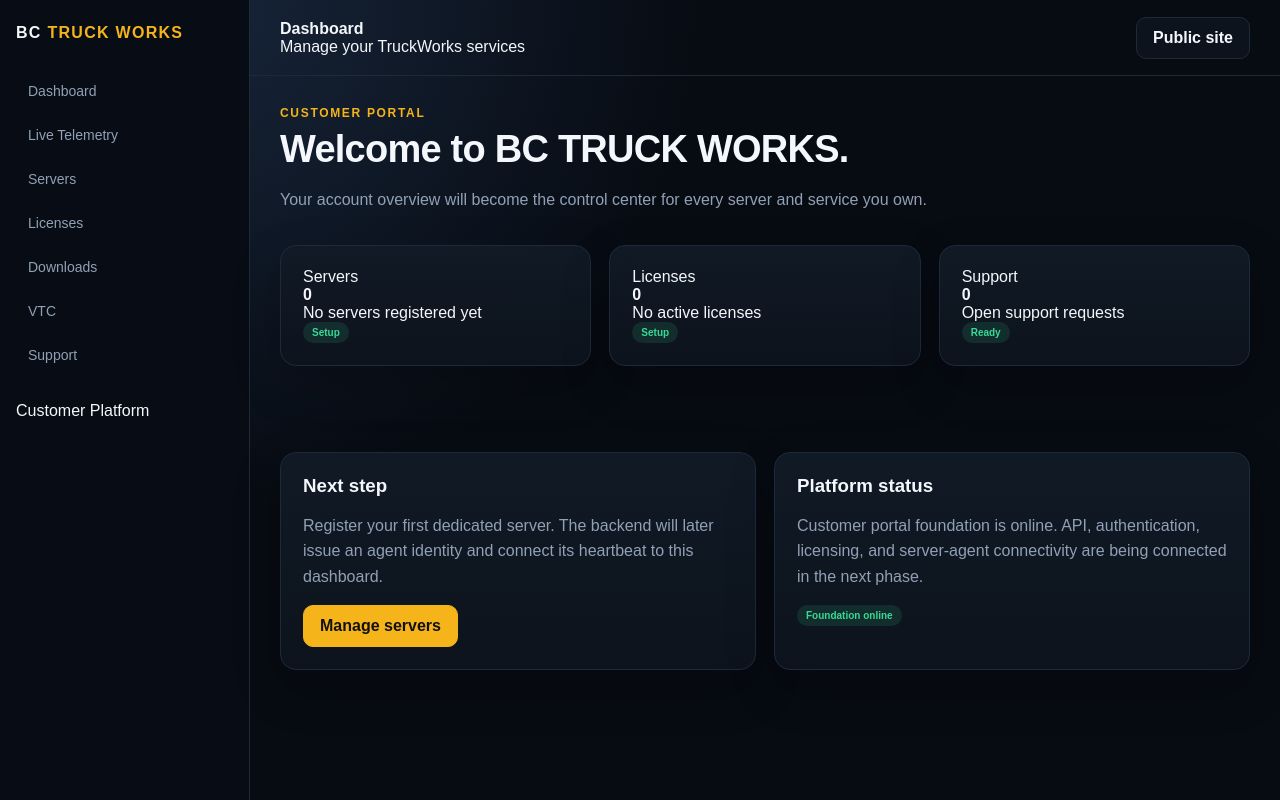
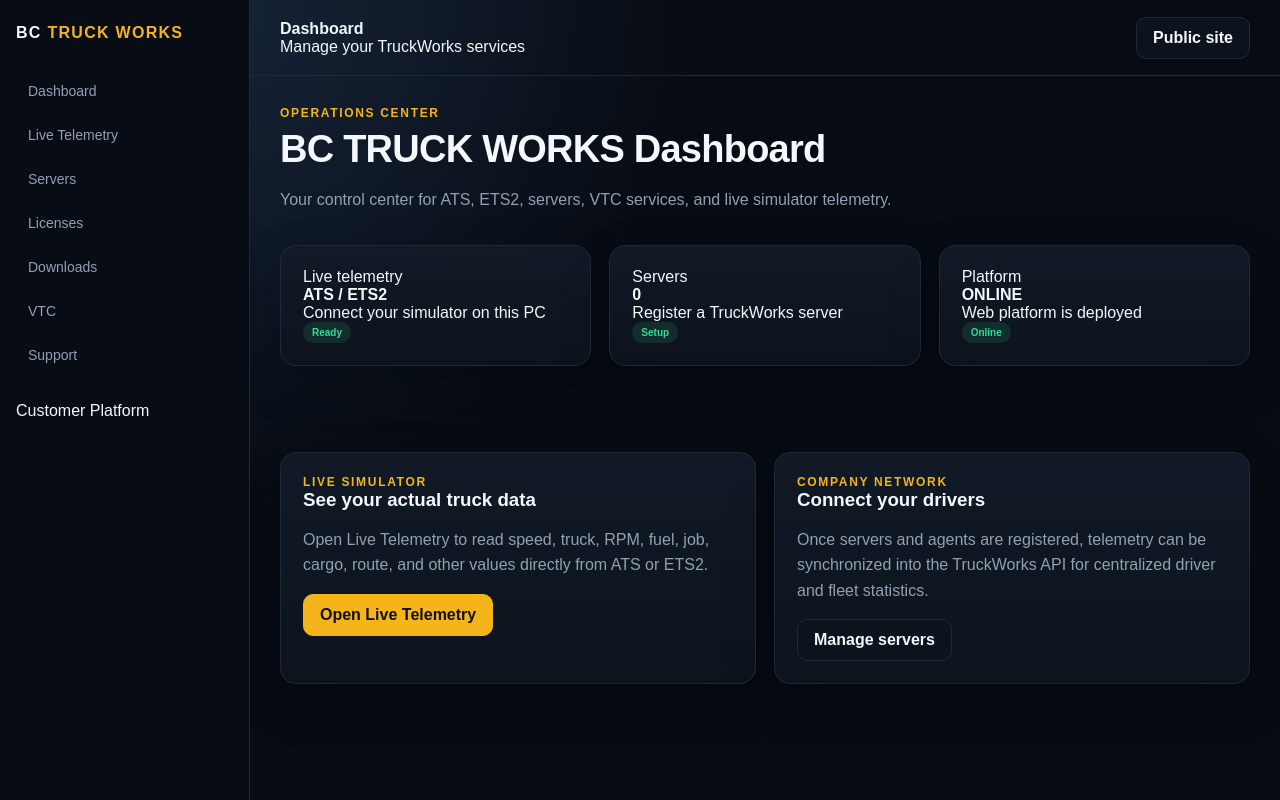
Before and after one commit to dospatch/truckWorks, a Next.js app in the folder apps/web/: page /dashboard in a window 1280 px wide. Built offline with nearby package versions, Linux system fonts and the light colour scheme.

Commit message:
Connect dashboard to live telemetry center

```diff
--- a/apps/web/app/dashboard/page.tsx
+++ b/apps/web/app/dashboard/page.tsx
@@ -1,13 +1,35 @@
+import Link from "next/link";
 import { DashboardShell } from "../components/DashboardShell";
 
 export default function DashboardPage() {
   return <DashboardShell title="Dashboard">
-    <div className="section-title"><div className="eyebrow">Customer Portal</div><h2>Welcome to BC TRUCK WORKS.</h2><p>Your account overview will become the control center for every server and service you own.</p></div>
+    <div className="section-title">
+      <div className="eyebrow">Operations Center</div>
+      <h2>BC TRUCK WORKS Dashboard</h2>
+      <p>Your control center for ATS, ETS2, servers, VTC services, and live simulator telemetry.</p>
+    </div>
+
     <div className="grid three">
-      <article className="card stat"><div><div className="kicker">Servers</div><strong>0</strong><div className="kicker">No servers registered yet</div></div><span className="badge warning">Setup</span></article>
-      <article className="card stat"><div><div className="kicker">Licenses</div><strong>0</strong><div className="kicker">No active licenses</div></div><span className="badge warning">Setup</span></article>
-      <article className="card stat"><div><div className="kicker">Support</div><strong>0</strong><div className="kicker">Open support requests</div></div><span className="badge">Ready</span></article>
+      <article className="card stat"><div><div className="kicker">Live telemetry</div><strong>ATS / ETS2</strong><div className="kicker">Connect your simulator on this PC</div></div><span className="badge">Ready</span></article>
+      <article className="card stat"><div><div className="kicker">Servers</div><strong>0</strong><div className="kicker">Register a TruckWorks server</div></div><span className="badge warning">Setup</span></article>
+      <article className="card stat"><div><div className="kicker">Platform</div><strong>ONLINE</strong><div className="kicker">Web platform is deployed</div></div><span className="badge">Online</span></article>
     </div>
-    <div className="section"><div className="grid two"><article className="card"><h3>Next step</h3><p>Register your first dedicated server. The backend will later issue an agent identity and connect its heartbeat to this dashboard.</p><a className="btn primary" href="/dashboard/servers">Manage servers</a></article><article className="card"><h3>Platform status</h3><p>Customer portal foundation is online. API, authentication, licensing, and server-agent connectivity are being connected in the next phase.</p><span className="badge">Foundation online</span></article></div></div>
+
+    <div className="section">
+      <div className="grid two">
+        <article className="card">
+          <div className="eyebrow">LIVE SIMULATOR</div>
+          <h3>See your actual truck data</h3>
+          <p>Open Live Telemetry to read speed, truck, RPM, fuel, job, cargo, route, and other values directly from ATS or ETS2.</p>
+          <Link className="btn primary" href="/dashboard/telemetry">Open Live Telemetry</Link>
+        </article>
+        <article className="card">
+          <div className="eyebrow">COMPANY NETWORK</div>
+          <h3>Connect your drivers</h3>
+          <p>Once servers and agents are registered, telemetry can be synchronized into the TruckWorks API for centralized driver and fleet statistics.</p>
+          <Link className="btn ghost" href="/dashboard/servers">Manage servers</Link>
+        </article>
+      </div>
+    </div>
   </DashboardShell>;
 }
```
